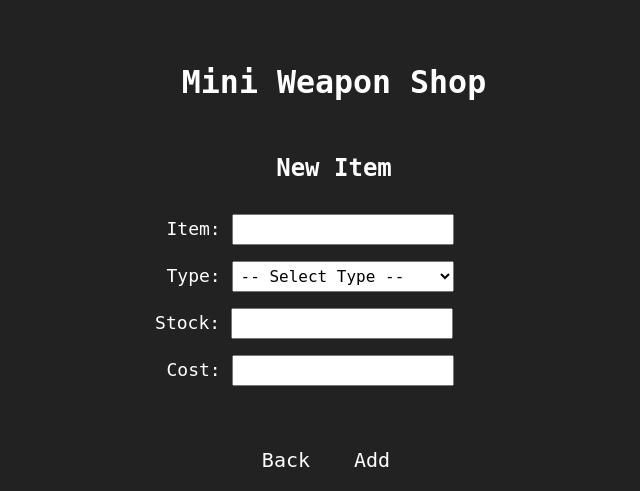
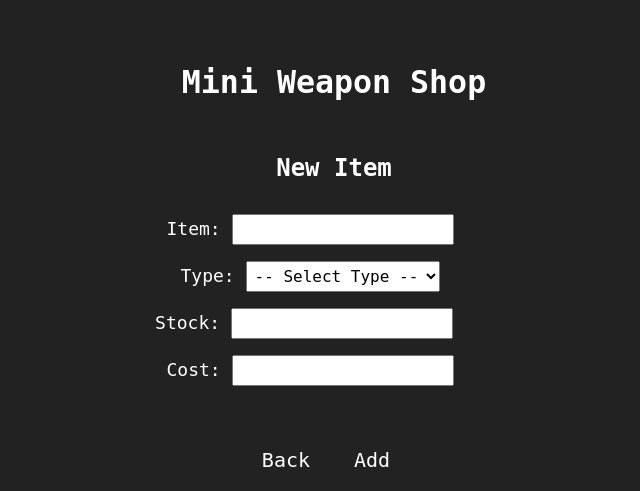
Before and after one commit to Daik102/inventory-application, a Node server app: page /items/new in a window 1280 px wide. Shown: the top 491 px of the page, without its empty margins (306-946 px from the left). Run offline with Node 20, Linux system fonts and the light colour scheme.

Commit message:
Add svh in body selector, add margin-left to sort-icon class, and Remove fixed width from select

```diff
--- a/public/styles.css
+++ b/public/styles.css
@@ -52,6 +52,7 @@ body {
   display: grid;
   grid-template-rows: 2.5rem auto 2.5rem;
   min-height: 100vh;
+  min-height: 100svh;
   padding: 4rem 0 0.5rem;
   font-family: monospace, Arial, Helvetica, sans-serif;
   color: var(--font);
@@ -214,6 +215,10 @@ h1,
   }
 }
 
+.sort-icon {
+  margin-left: 0.25rem;
+}
+
 .item-table th,
 .item-table td {
   width: 6rem;
@@ -310,11 +315,6 @@ h1,
 #edit-form select {
   font-size: 1rem;
   padding: 0.25rem;
-}
-
-#add-form select,
-#edit-form select {
-  width: 13.875rem;
 }
 
 .error-display {
```
